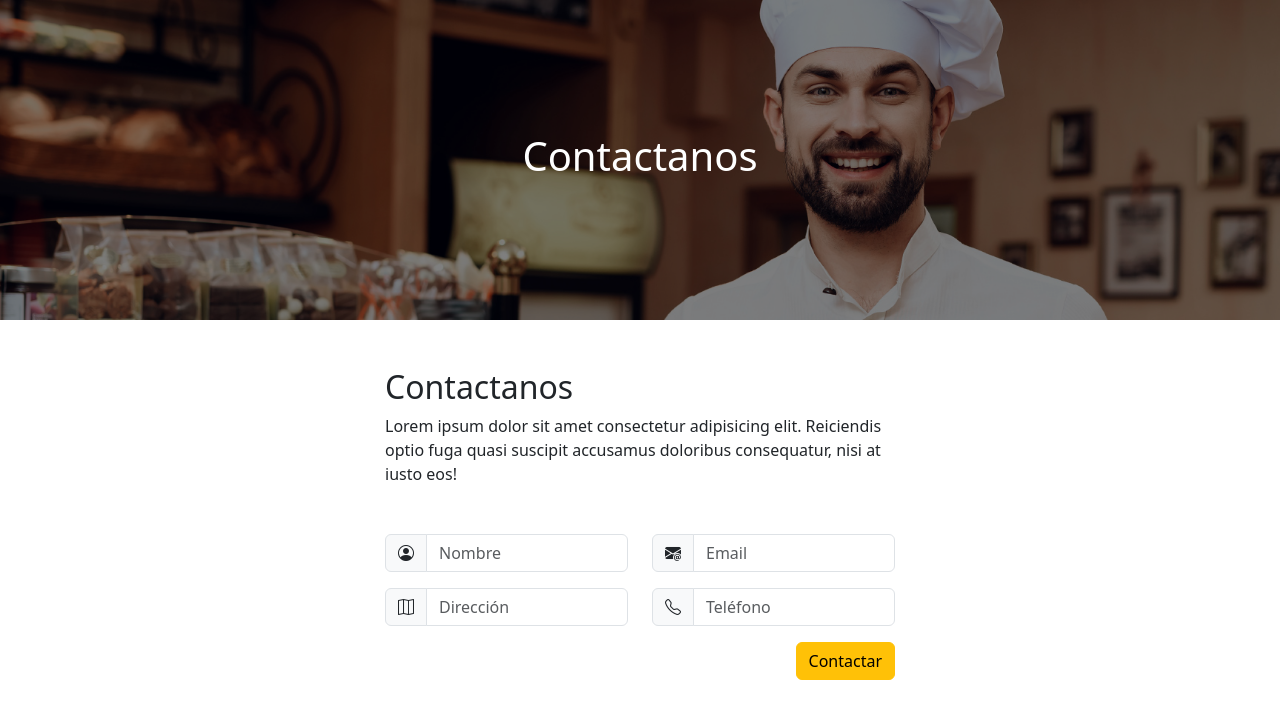
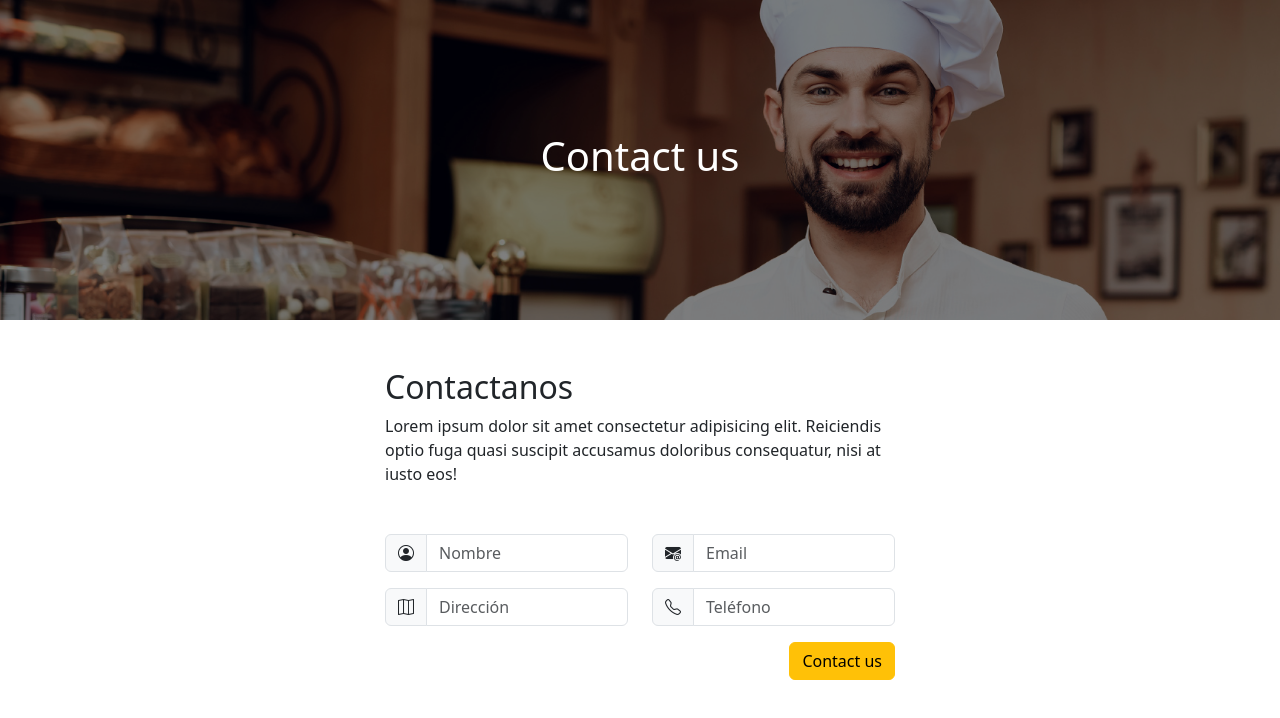
Before and after one commit to JuanCaMosquera/panaderia, a plain HTML site: page form.html in a window 1280 px wide. Drawn offline with nearby package versions, Linux system fonts and the light colour scheme.

Commit message:
Third commit - 10:26

```diff
--- a/form.html
+++ b/form.html
@@ -13,7 +13,7 @@
 <body>
     <main>
         <section class="banner text-white fw-bold">
-            <h1>Contactanos</h1>
+            <h1>Contact us</h1>
         </section>
         <div class="container my-5">
             <div class="row g-5 w-50 mx-auto">
@@ -59,7 +59,7 @@
                         </div>
                     </form>
                     <div class="d-flex justify-content-end">
-                        <button type="button" class="btn btn-warning align-self-end">Contactar</button>
+                        <button type="button" class="btn btn-warning align-self-end">Contact us</button>
                     </div>
                 </div>
             </div>
```
